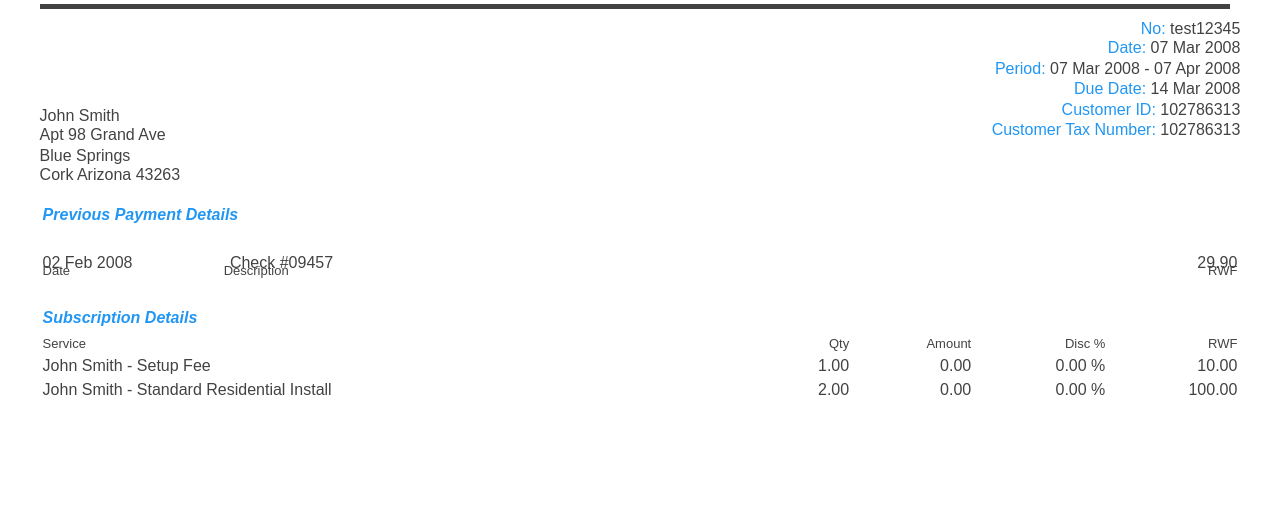
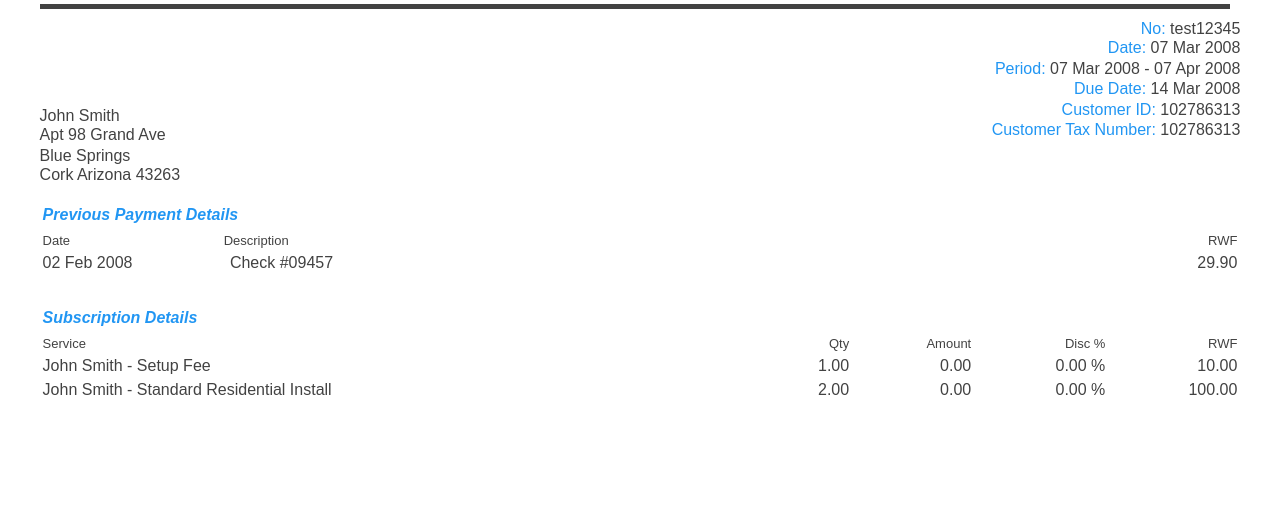
Before and after one commit to luc-tuyishime/invoice, a plain HTML site: page index.html in a window 1280 px wide. Shown: the part 287-800 px from the top of the page. Drawn offline with Linux system fonts and the light colour scheme.

Commit message:
add new changes

```diff
--- a/index.html
+++ b/index.html
@@ -316,7 +316,7 @@
                     <th></th>
                     <th style="text-align: right;"></th>
                 </tr>
-                <tr style="position: relative; top: 30px">
+                <tr>
                     <td style="font-size: 13px;">Date <span style='margin-left: 150px'>Description</span></td>
                     <td></td>
                     <td></td>
```
